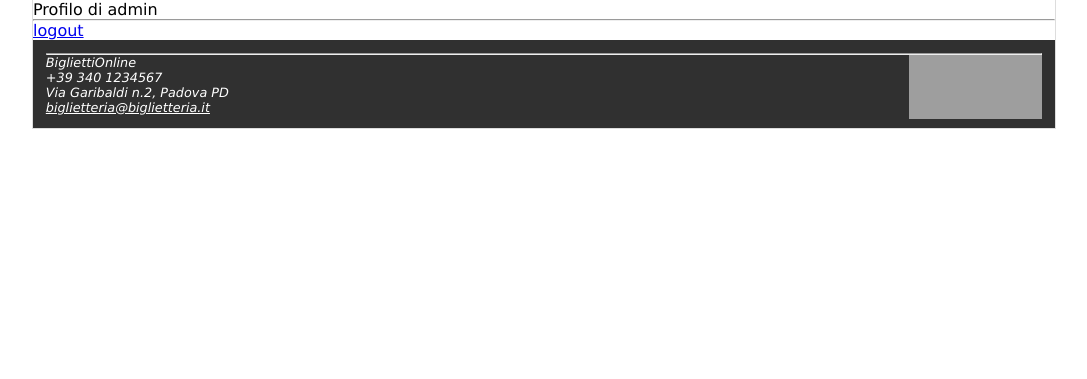
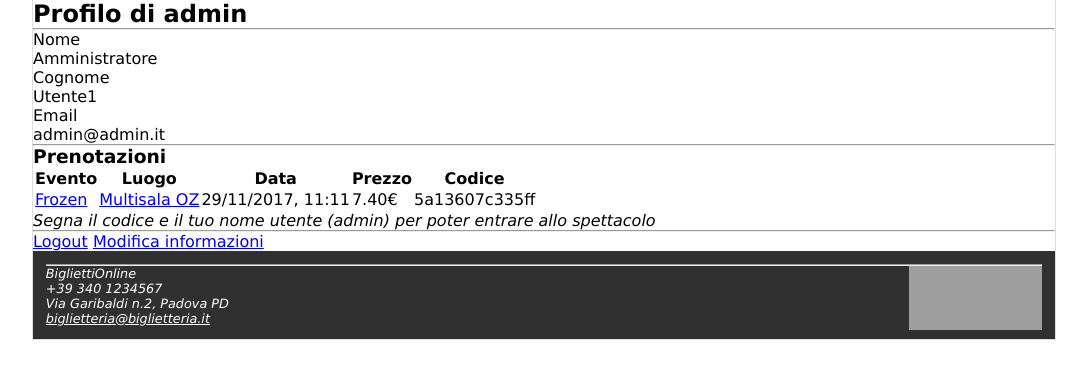
Before and after one commit to CristianMaschio/Progetto-TecWeb, a PHP site: page /utente_scheda.php?id_u=1 in a window 1280 px wide. Shown: the part 73-452 px from the top of the page, without its empty margins (96-1183 px from the left). Run offline with PHP 8.4, Linux system fonts and the light colour scheme; the visitor is signed in with stand-in values (Sample User, id 1); data comes from the database, SQL or seed files in the repository; grey boxes are pictures that could not be loaded.

Commit message:
Aggiunte schede luoghi e parziale scheda utente

```diff
--- a/php/eventi.php
+++ b/php/eventi.php
@@ -25,6 +25,7 @@
   <?php echo consumeMessage(); ?>
 
   <div id="content">
+    <h2>Eventi</h2><hr />
     <?php
     /*
 
--- a/php/php/config.php
+++ b/php/php/config.php
@@ -150,11 +150,38 @@ function consumeMessage(){
 }
 
 // CONTROLLARE CHE UN UTENTE SIA LOGGATO
-function isLogged(){
+function is_logged(){
   //eliminato dal mio codice nel primo if ' && $_SESSION['user_id'] != -1',
   //perchè sloggando mettevo -1 all'user id, ma non penso sia necessario in realtà
   if(isset($_SESSION['user_id'])) return true;
   else return false;
+}
+
+//RICHIEDE CHE UN UTENTE SIA LOGGATO, ALTRIMENTI RIMANDA ALLA HOME
+function require_login($messaggio=''){
+  if(!is_logged()){
+    //utente non loggato
+    if($messaggio != '') message($messaggio,2);
+    else message('Ti devi autenticare per questa sezione',2);
+    redirect('home.php');
+    die();
+  }
+}
+
+//richiede che l'utente sia loggato e anche che l'id_u che dovrebbe essere quello che viene richiesto dalla pagina
+function require_proprietario($id_u){
+  require_login();
+  if(!isset($id_u)|| $id_u==''){
+    message('Sezione privata',2);
+    redirect('home.php');
+  }
+
+  $user=select("SELECT * FROM utenti WHERE id=$id_u")[0];
+  if(!isset($_SESSION['user_id']) || $_SESSION['user_id'] != $user['id']) {
+    message('Sezione privata',2);
+    redirect('home.php');
+  }
+
 }
 
 // STAMPA UNA FORM DI RICERCA CHE IN GET AGGIORNA LA PAGINA SU CUI VIENE RICHIAMATA
@@ -188,6 +215,12 @@ function format_durata($durata){
   }
 }
 
+//formatta un datetime in modo che sia leggibile in italia
+function format_data_ora($data){
+  $ret= new DateTime($data);
+  return $ret->format('j/m/Y, H:i');
+}
+
 // FUNZIONE PER STAMPARE UN MESSAGGIO DI TABELLA VUOTA QUANDO LA TABELLA È VUOTA
 function no_result($array,$colonne){
   if($array == NULL){
--- a/php/php/printTemplate.php
+++ b/php/php/printTemplate.php
@@ -40,7 +40,7 @@ function printNavBar(){
   <li lang=\"it\"><a href=\"luoghi.php\">Luoghi</a></li>
   </ul>
   ");
-  if(!isLogged()){
+  if(!is_logged()){
     //utente non loggato: mostriamo la pagina di login
     echo("<div id='navLog'>
     <a href=\"login.php\"><span lang=\"en\">Login</span>/Registrazione</a>
--- a/php/utente_scheda.php
+++ b/php/utente_scheda.php
@@ -10,6 +10,7 @@ function proprietario($user){
   if(isset($_SESSION['user_id']) && $_SESSION['user_id'] == $user['id']) return true;
   else return false;
 }
+
 ?>
 
 <html lang="it" >
@@ -30,11 +31,57 @@ function proprietario($user){
   <?php echo consumeMessage(); ?>
 
   <div id="content">
-    Profilo di <?php
-    echo $user['username'];
-    if(proprietario($user)){
-      echo ' <hr /><a href="logout_r.php">logout</a>';
-    }?>
+    <h2>Profilo di
+      <?php
+      echo $user['username']."</h2><hr />".
+      "<dl>
+      <dd>Nome</dd><dt>".$user['nome']."</dt>
+      <dd>Cognome</dd><dt>".$user['cognome']."</dt>
+      <dd><span lang=\"en\">Email</span></dd><dt>".$user['email']."</dt>
+      </dl>";
+      ?>
+
+      <?php if(is_logged() && proprietario($user)): ?>
+        <hr><h3>Prenotazioni</h3>
+        <table>
+          <tr>
+            <th>Evento</th>
+            <th>Luogo</th>
+            <th>Data</th>
+            <th>Prezzo</th>
+            <th>Codice</th>
+          </tr>
+          <?php
+          $sql = "SELECT biglietti.codice AS codice,spettacoli.id AS idspettacolo,spettacoli.evento_id AS idevento,spettacoli.data_ora,spettacoli.prezzo,spettacoli.luogo_id AS idluogo
+          FROM biglietti JOIN spettacoli ON biglietti.spettacolo_id=spettacoli.id
+          WHERE utente_id=".$_SESSION['user_id']."";
+          $biglietti=select($sql);
+          no_result($biglietti,6);
+          foreach($biglietti as $b){
+            echo "<tr>";
+
+            echo "<td><a href='evento_scheda.php?evt_id=".$b['idevento']."'>".get_nome_evento($b['idevento']);
+            echo "</a></td>";
+
+            echo "<td><a href=luogo_scheda.php?luogo_id=".$b['idluogo'].">".get_nome_luogo($b['idluogo']);
+            echo "</a></td>";
+
+            echo "<td>".format_data_ora($b['data_ora']);
+            echo "</td>";
+
+            echo "<td>".$b['prezzo']."&euro;";
+            echo "</td>";
+
+            echo "<td>".$b['codice'];
+            echo "</td>";
+          }
+          ?>
+        </table>
+        <em>Segna il codice e il tuo nome utente (<?= $user['username'] ?>) per poter entrare allo spettacolo</em>
+        <hr />
+        <a href="logout_r.php">Logout</a>
+        <a href="utente_modifica_informazioni.php?id=u<?=$id_u?>">Modifica informazioni</a>
+      <?php endif ?>
     </div>
 
     <footer>
```
Also changed, not shown: php/modifica_informazioni_utente.php (added, +34 -0 lines). Lines whose indentation alone changed are shown as unchanged.
